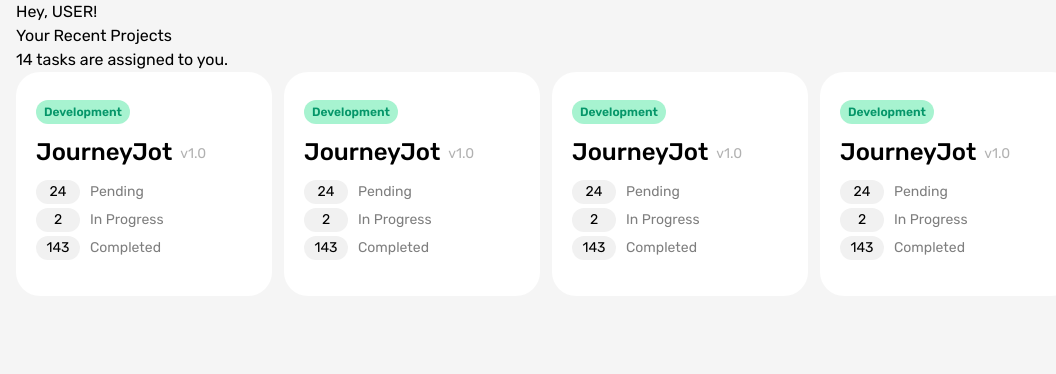
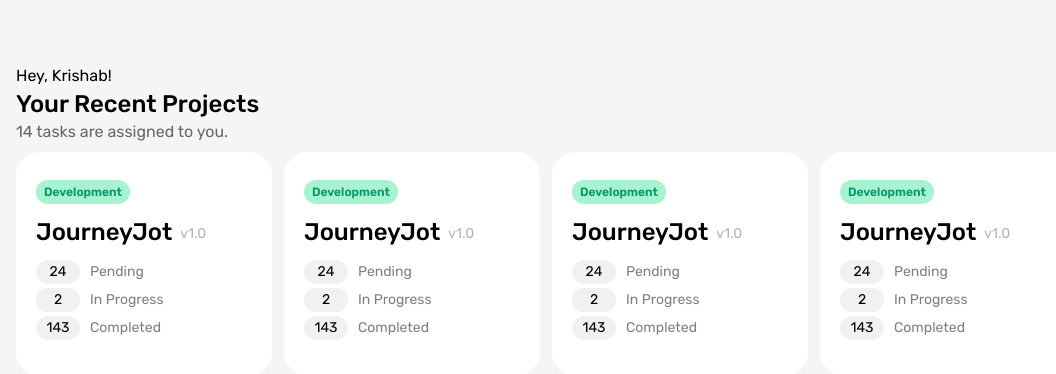
Before and after one commit to krishabbashyal/firebase-task-manager, a Vue app in the folder frontend/: page / in a window 1280 px wide. Shown: the top 374 px of the page, without its empty margins (0-1056 px from the left). Built offline with nearby package versions, Linux system fonts and the light colour scheme.

Commit message:
Started working on the section header component

```diff
--- a/frontend/src/App.vue
+++ b/frontend/src/App.vue
@@ -1,20 +1,19 @@
 <template class="">
   <div class="leave-this-class mx-4">
-    <div>
-      <p>Hey, USER!</p>
-      <p>Your Recent Projects</p>
-      <p>14 tasks are assigned to you.</p>
-    </div>
-    <card-scroller/>
+    <section-header class="mt-16"/>
+    <card-scroller class="mt-2"/>
   </div>
 </template>
 
 <script>
 import CardScroller from './components/CardScroller.vue';
+import SectionHeader from './components/SectionHeader.vue';
+
 
 export default {
   components: {
     CardScroller,
+    SectionHeader,
   },
   name: "App",
 };
--- /dev/null
+++ b/frontend/src/components/SectionHeader.vue
@@ -0,0 +1,13 @@
+<template>
+  <div>
+    <p>Hey, Krishab!</p>
+    <p class="text-2xl font-medium">Your Recent Projects</p>
+    <p class="text-gray">14 tasks are assigned to you.</p>
+  </div>
+</template>
+
+<script>
+export default {
+  name: "SectionHeader",
+};
+</script>
```
Also changed, not shown: frontend/src/components/NavagationBar.vue (deleted).
